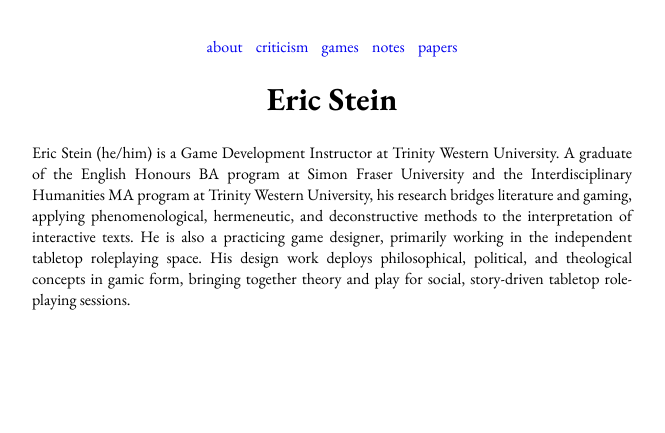
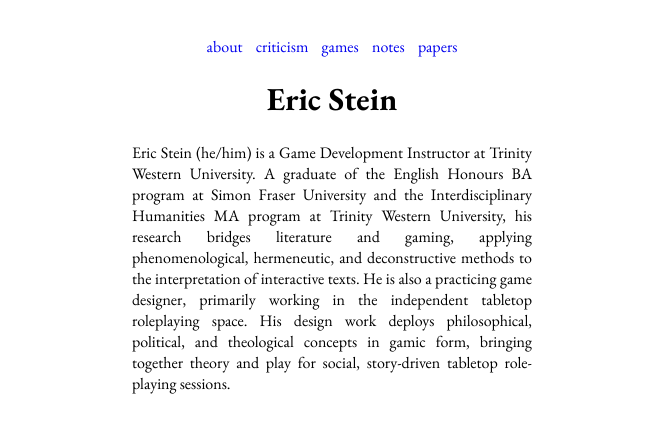
Before and after one commit to steinea/steinea.github.io, a Jekyll site: the page built from index.html, in a window 1280 px wide. Shown: the top 433 px of the page, without its empty margins (308-973 px from the left). Built offline with Jekyll 4.4.1, drawn with Linux system fonts in a browser that asks for light colours.

Commit message:
Adjust body width

```diff
--- a/css/styles.css
+++ b/css/styles.css
@@ -1,5 +1,5 @@
 body {
-    max-width: 600px;
+    max-width: 400px;
     margin: auto;
     padding: 20px;
     float: none;
```
